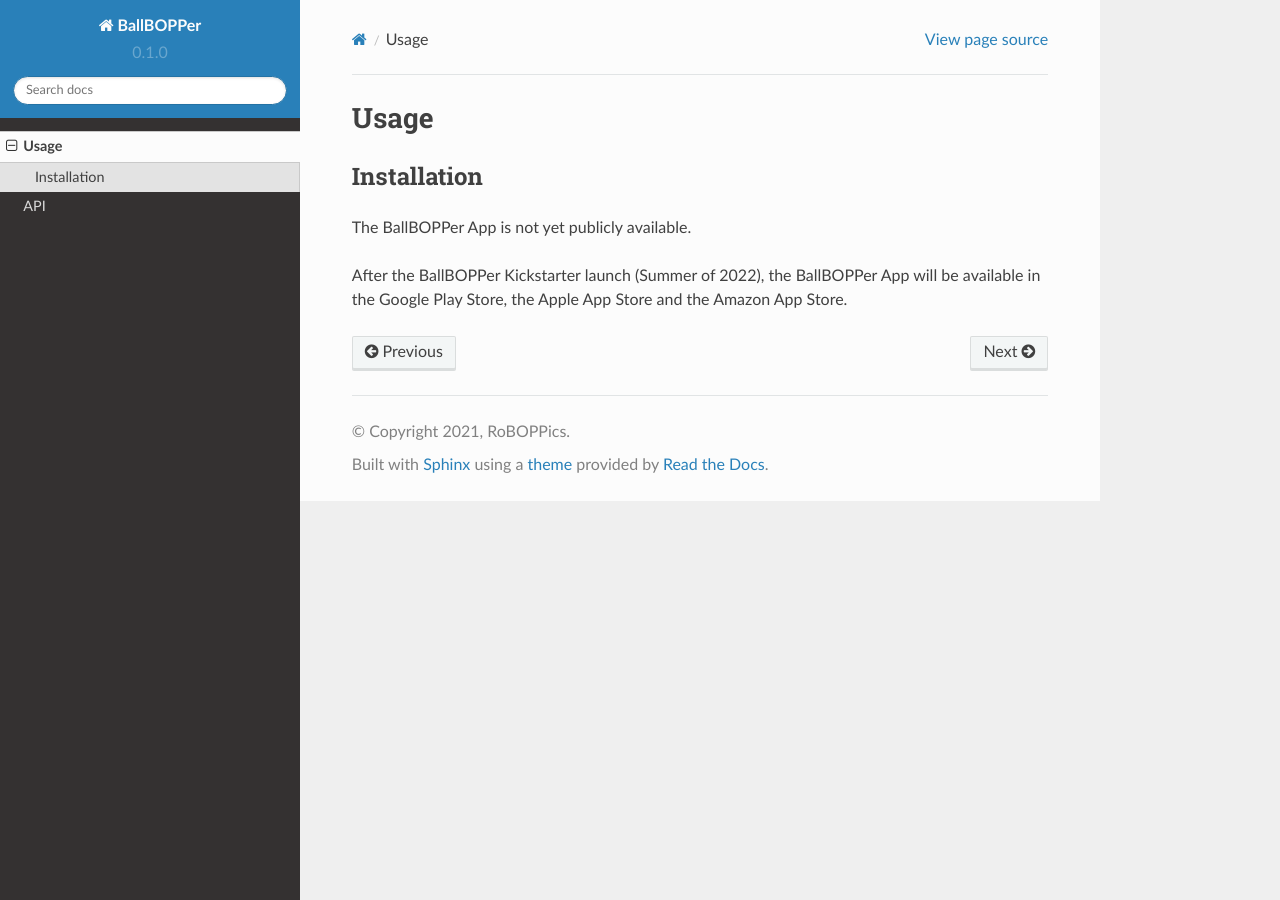
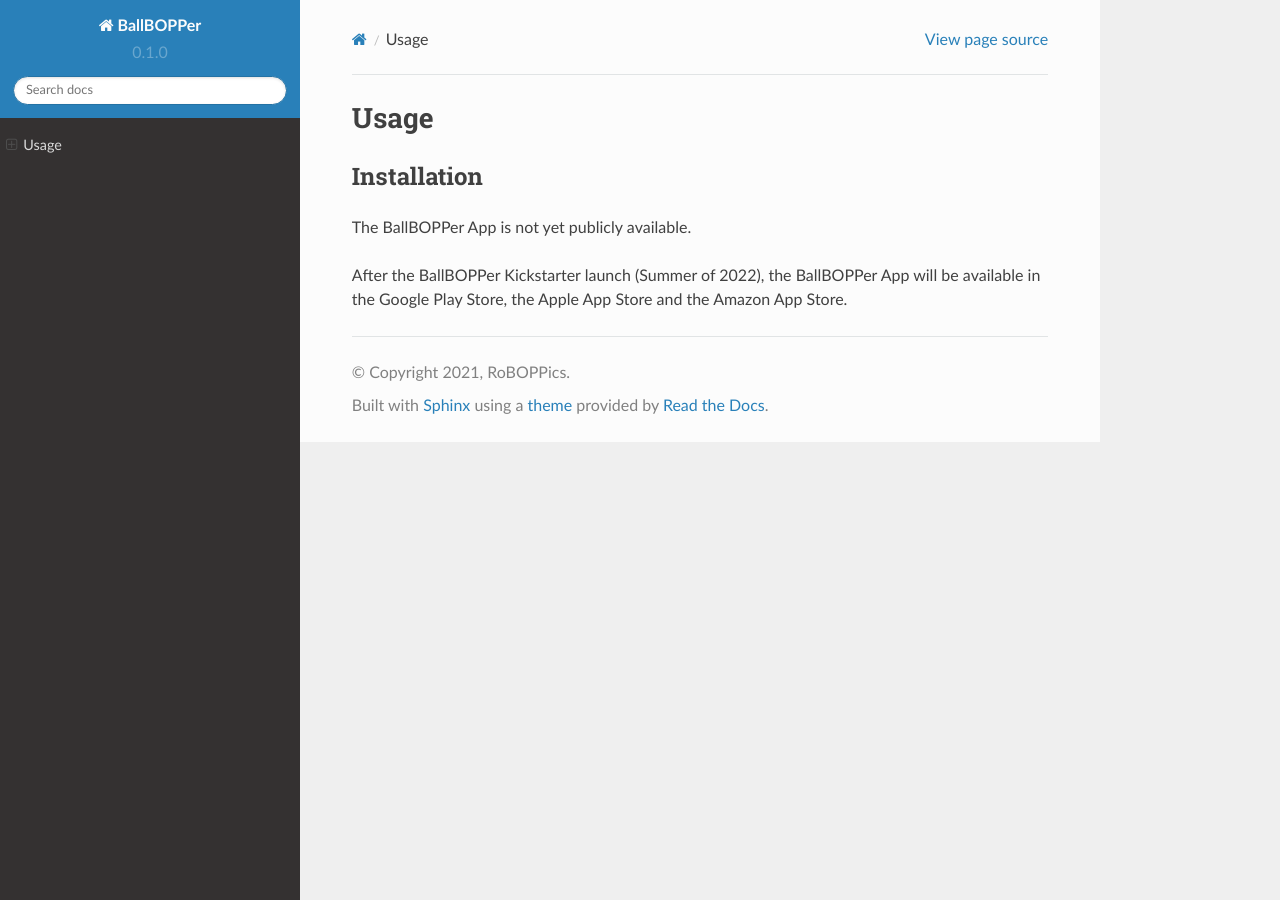
Before and after one commit to mtyeager/BBDocs, a Sphinx documentation site: the page built from docs/source/usage.rst, in a window 1280 px wide. Built offline with Sphinx 7.4.7 and the Read the Docs theme 2.0.0, drawn with Linux system fonts in a browser that asks for light colours; pages that are not in the unit, such as notebooks, are missing from menus.

Commit message:
Update index.rst

```diff
--- a/docs/source/index.rst
+++ b/docs/source/index.rst
@@ -12,5 +12,5 @@
 
 .. toctree::
 
-   usage
-   api
+   connect
+   pattern libraries
```
